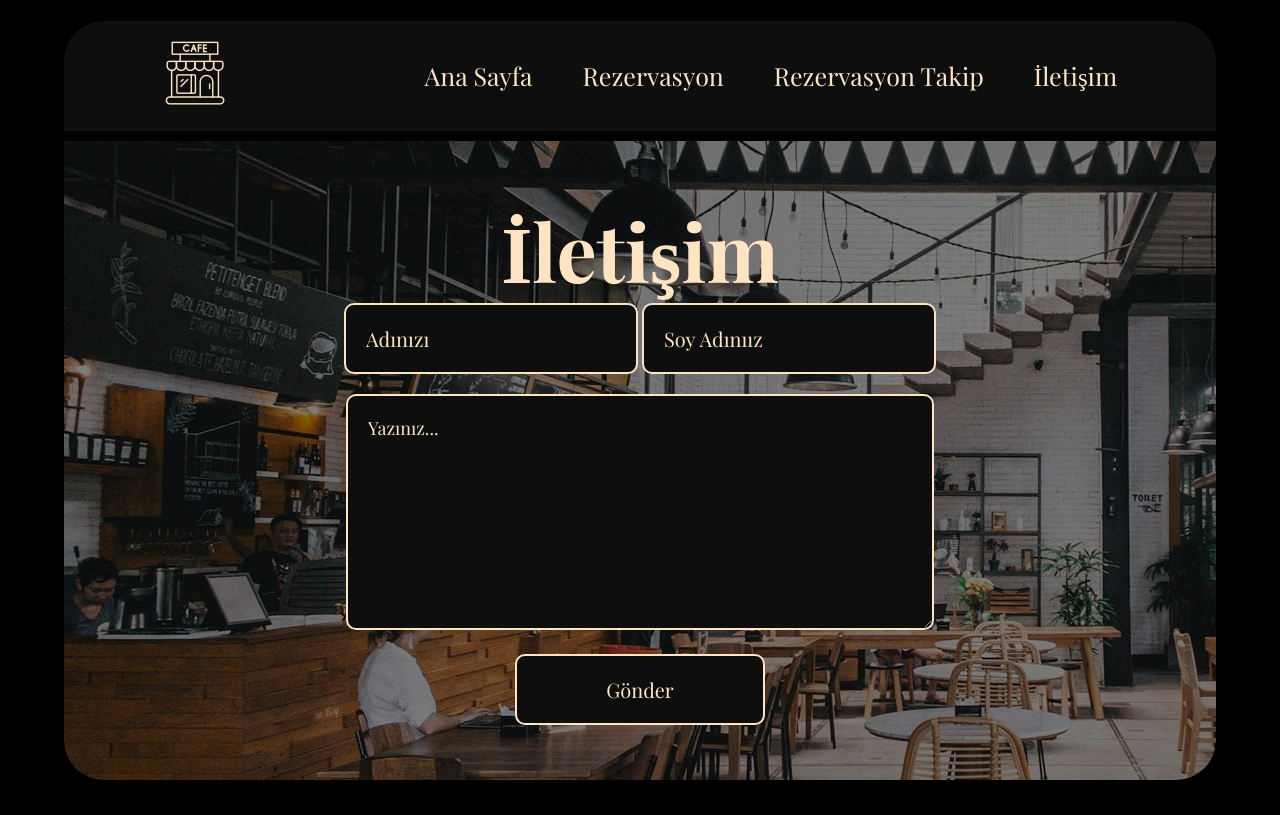
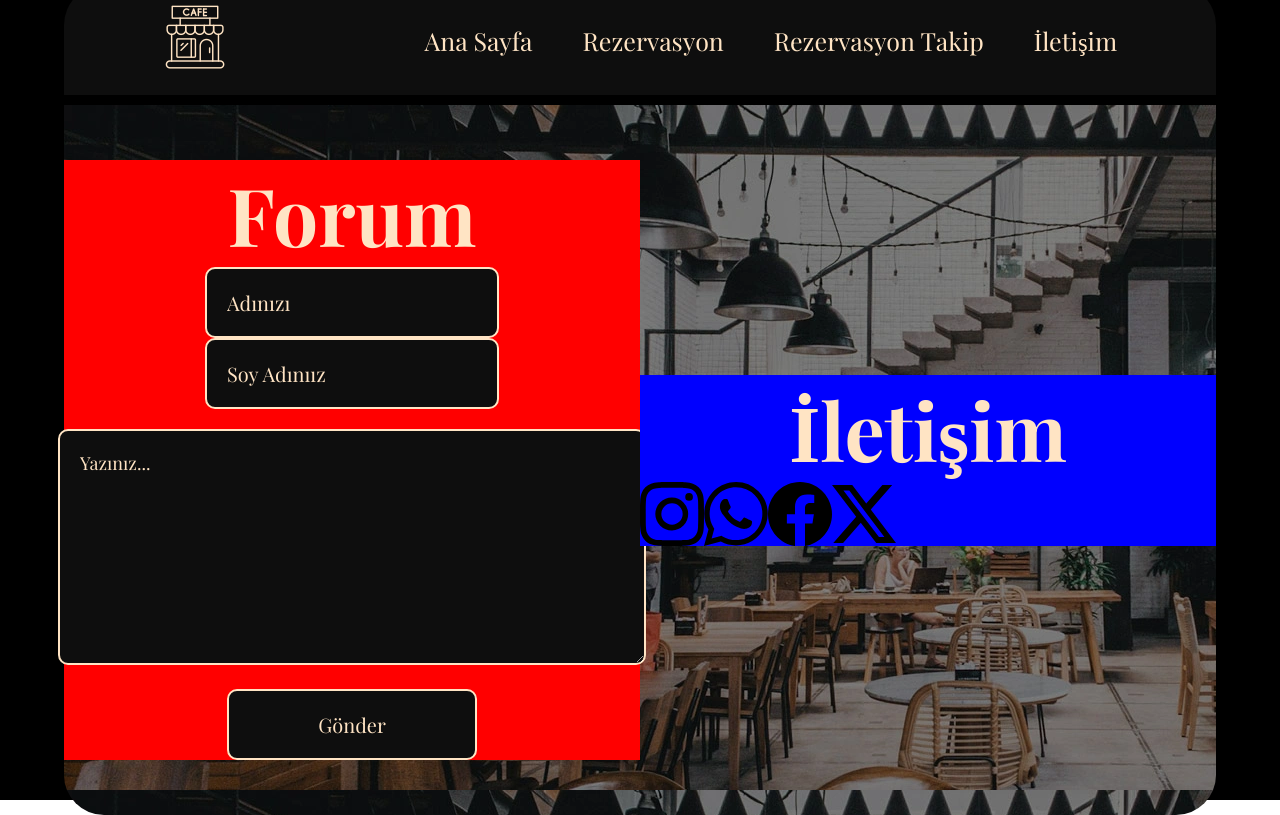
Before and after one commit to emreakinn/cafe-rezervasyon, a plain HTML site: page iletisim.html in a window 1280 px wide. Drawn offline with nearby package versions, Linux system fonts and the light colour scheme; a web font is replaced by a local one.

Commit message:
iletişim sayfa düzeni

```diff
--- a/css/iletisim.css
+++ b/css/iletisim.css
@@ -6,8 +6,23 @@
     border-bottom-right-radius: 40px;
     padding: 55px 0;
     display: flex;
-    flex-direction: column;
     align-items: center;
+}
+
+#left {
+    width: 50%;
+    background-color: red;
+    text-align: center;
+}
+
+#right {
+    width: 50%;
+    background-color: blue;
+    text-align: center
+}
+
+.socialMedya {
+    display: flex;
 }
 
 #kisiselBilgi {
--- a/css/style.css
+++ b/css/style.css
@@ -6,7 +6,7 @@
     color: bisque;
 }
 
-body {
+.container {
     background-color: #000;
     height: 100vh;
     display: flex;
--- a/iletisim.html
+++ b/iletisim.html
@@ -10,6 +10,7 @@
 </head>
 
 <body>
+    <div class="container">
         <div id="navbar">
             <a href="index.html"><img src="./img/cafe.png" alt=""></a>
             <div class="menu">
@@ -20,7 +21,8 @@
             </div>
         </div>
         <div id="iletisim">
-        <h1>İletişim</h1>
+            <div id="left">
+                <h1>Forum</h1>
                 <form action="" id="iletisimForm">
                     <div class="kisiselBilgi">
                         <input type="text" name="" id="isim" placeholder="Adınızı">
@@ -37,11 +39,18 @@
                     <button id="kapat">Kapat</button>
                 </div>
             </div>
+            <div id="right">
+                <h1>İletişim</h1>
+                <div class="socialMedya">
+                    <img src="./img/instagram.svg" alt="" width="64" height="64">
+                    <img src="./img/whatsapp.svg" alt="" width="64" height="64">
+                    <img src="./img/facebook.svg" alt="" width="64" height="64">
+                    <img src="./img/twitter-x.svg" alt="" width="64" height="64">
+                </div>
+            </div>
 
-
-
-
-
+        </div>
+    </div>
 
 
     <script src="./js/iletisim.js"></script>
```
Also changed, not shown: index.html (+2 -2 lines), rezervasyon-takip.html (+2 -2 lines), rezervasyon.html (+2 -0 lines), img/facebook.svg (added), img/instagram.svg (added), img/twitter-x.svg (added), img/whatsapp.svg (added). Lines whose indentation alone changed are shown as unchanged.
